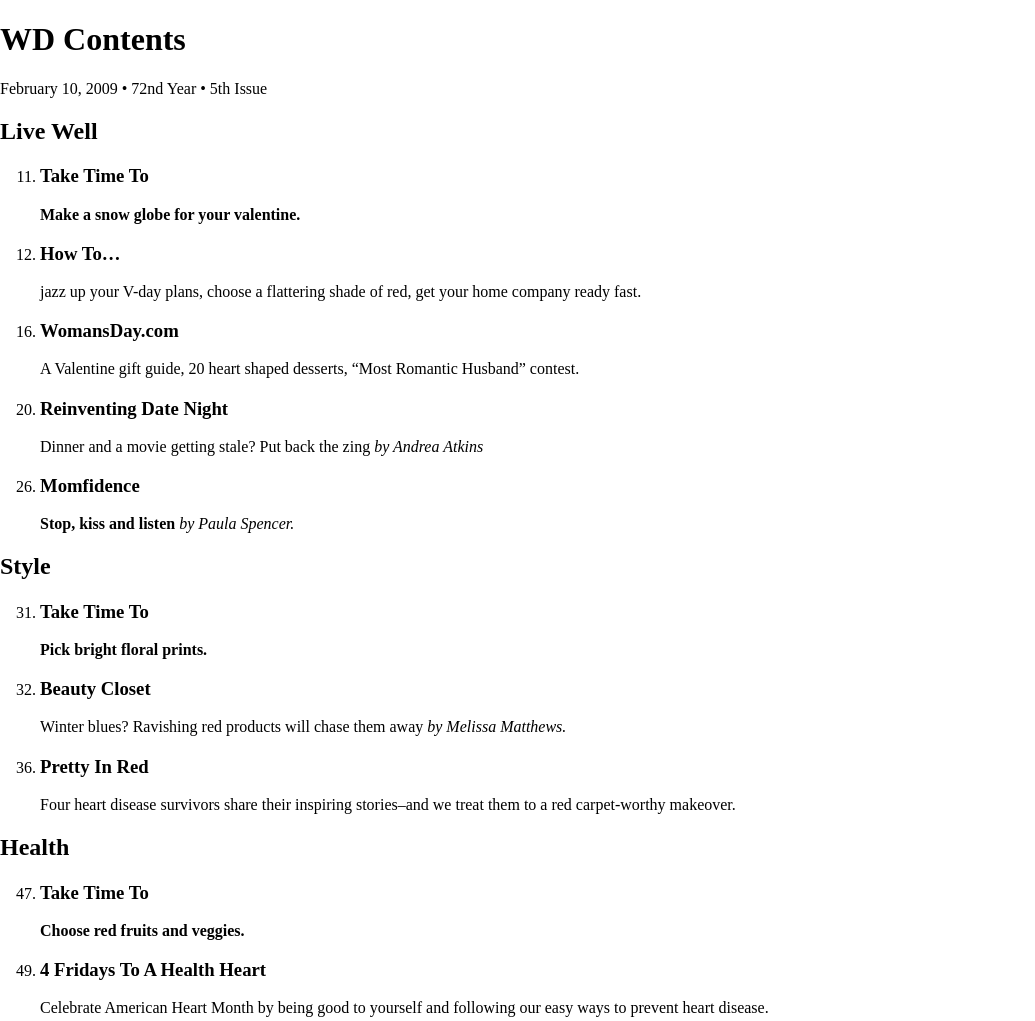
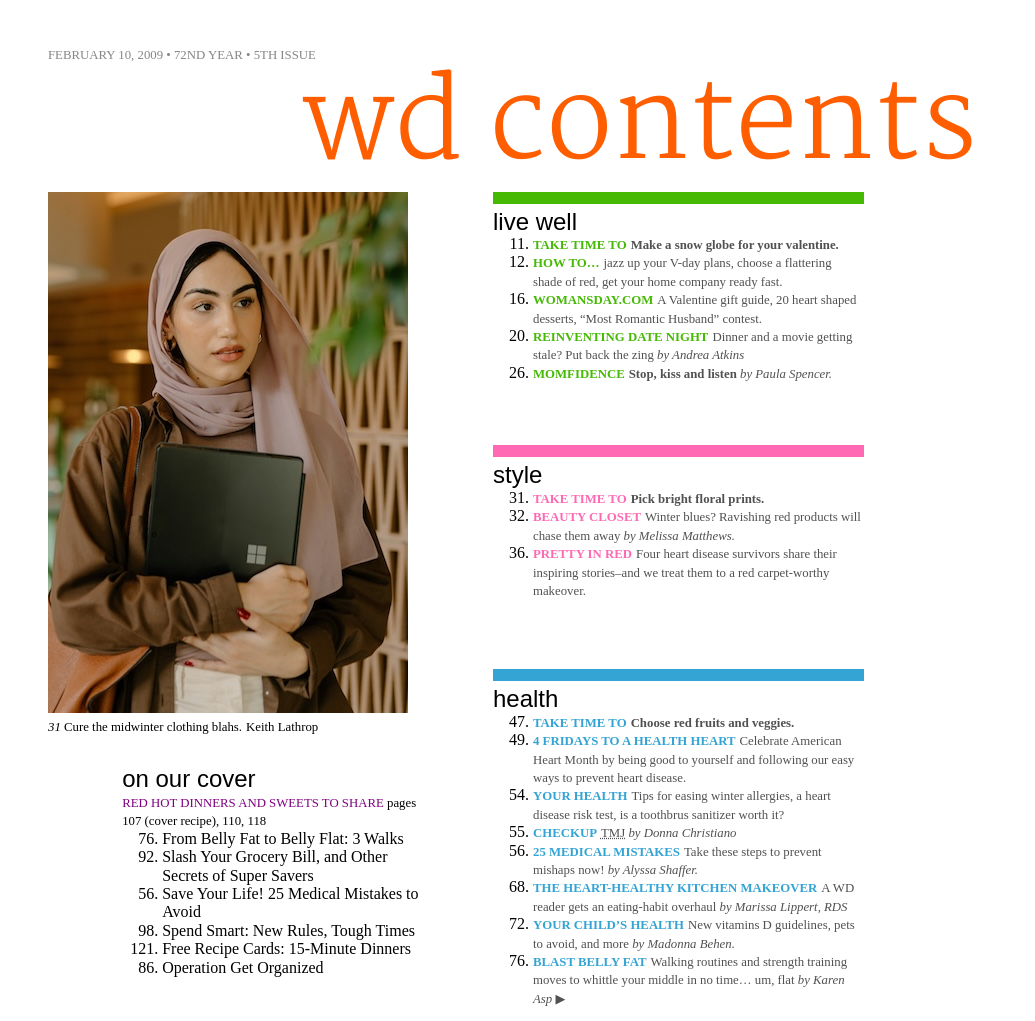
Before and after one commit to Tara-Fortis/Print-layout, a plain HTML site: page womans-day.html in a window 1280 px wide. Shown: the top 1021 px of the page, without its empty margins (0-1035 px from the left). Drawn offline with Linux system fonts and the light colour scheme.

Commit message:
added more styling to text, changed imported fonts

```diff
--- a/css/styles.css
+++ b/css/styles.css
@@ -1,13 +1,120 @@
 @charset "utf-8";
-@import url('https://fonts.googleapis.com/css2?family=Inconsolata:wght@200..900&display=swap');
+@import url('https://fonts.googleapis.com/css2?family=Martel:wght@300&family=Old+Standard+TT:ital,wght@0,400;0,700;1,400&display=swap');
 /*=========== Content Layout ============*/
 html {
     box-sizing: border-box;
     font-size: 16px;
 }
-
+main {
+    width: 890px;
+}
 *,
 *::before,
 *::after {
     box-sizing: inherit;
 }
+#container {
+    margin: 3em;
+}
+header {
+    display: flex;
+    flex-direction: column;
+}
+header>p {
+    order: 1;
+    margin: 0;
+    text-transform: uppercase;
+    color: rgb(135, 134, 134);
+}
+main {
+    display: grid;
+    grid-template-columns: repeat(12, 1fr);
+    grid-template-rows: repeat(18, 1fr);
+}
+/*image*/
+aside:first-of-type {
+    grid-column: 1/ span 6;
+    grid-row: 1/span 4;
+}
+/*text below image*/
+aside:nth-of-type(2) {
+    grid-column: 2/6;
+    grid-row: 5/ span 2;
+    align-self: center;
+}
+
+/*top right*/
+section:first-of-type {
+    grid-column: 7/12;
+    grid-row: 1/ span 2;
+    border-top: 0.8em solid rgb(69, 185, 3);
+    padding-top: 4px;
+}
+/*middle right*/
+section:nth-of-type(2) {
+    grid-column: 7/12;
+    grid-row: 2/span 2;
+    align-self: end;
+    border-top: 0.8em solid hotpink;
+    padding-top: 4px;
+}
+/*bottom right*/
+section:last-of-type {
+    grid-column: 7/12;
+    grid-row: 4/span 3;
+    align-self: end;
+    border-top: 0.8em solid rgb(51, 164, 212);
+    padding-top: 4px;
+}
+h2, h3, ol, p {
+    margin: 0;
+}
+figure {
+    margin: 0;
+}
+h3, p {
+    display: inline;
+}
+/*=========== Typography ============*/
+section p {
+    color: rgb(81, 81, 81)
+}
+h1 {
+    text-transform: lowercase;
+    color: rgb(255, 94, 0);
+    order: 2;
+    margin: 0;
+    font-family: "Martel", serif;
+    font-weight: 300;
+    font-style: normal;
+    font-size: 7em;
+    text-align: center;
+}
+h2 {
+    text-transform: lowercase;
+    font-family: "Old Standard TT", serif;
+    font-style: normal;
+    font-weight: 300;
+    font-family: sans-serif;
+}
+h3 {
+    text-transform: uppercase;
+    font-size: 0.8em;
+}
+p {
+    font-size: 0.8em;
+}
+section:first-of-type h3 {
+    color: rgb(69, 185, 3);
+}
+section:nth-of-type(2) h3 {
+    color: hotpink;
+}
+section:last-of-type h3 {
+    color: rgb(51, 164, 212);
+}
+aside:last-of-type p>em {
+    color: purple;
+    font-style:normal;
+    text-transform: uppercase;
+}
```
